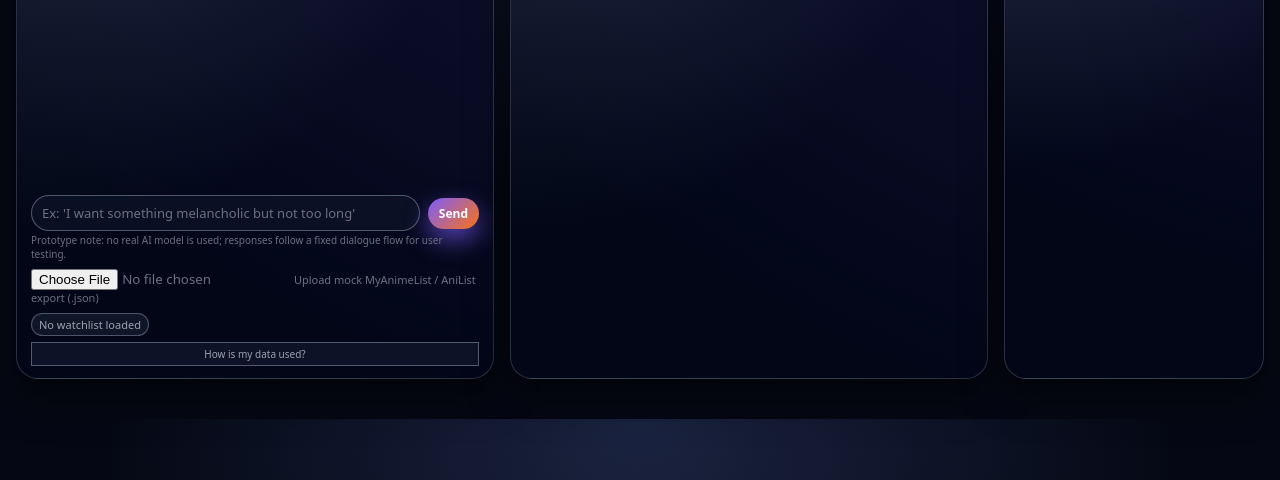
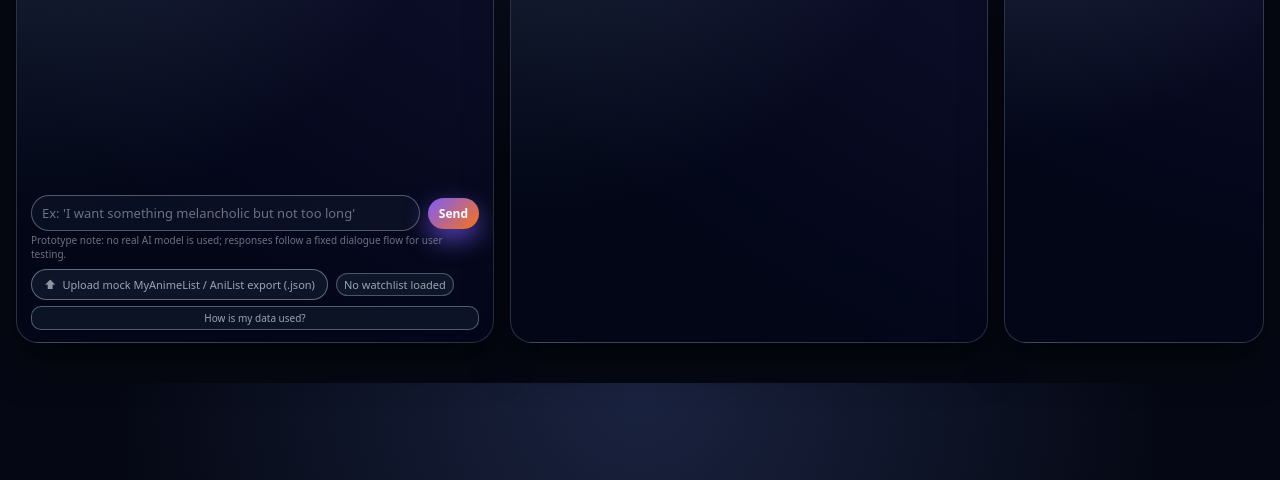
Before and after one commit to moc-exe/kana-anime-recommender, a plain HTML site: page index.html in a window 1280 px wide. Shown: the part 320-800 px from the top of the page. Drawn offline with Linux system fonts and the light colour scheme.

Commit message:
adjusted hover effects on buttons

```diff
--- a/index.html
+++ b/index.html
@@ -75,9 +75,13 @@
 
           <div class="watchlist-row">
             <label class="file-input">
+              <span class="file-input-icon">⬆</span>
+              <span class="file-input-label">
+                Upload mock MyAnimeList / AniList export (.json)
+              </span>
               <input id="watchlistInput" type="file" accept=".json" />
-              <span>Upload mock MyAnimeList / AniList export (.json)</span>
             </label>
+
             <span id="watchlistStatus" class="status-pill">
               No watchlist loaded
             </span>
--- a/styles.css
+++ b/styles.css
@@ -345,6 +345,15 @@ header {
   border-color: transparent;
   background: rgba(239, 68, 68, 0.2);
   color: #fecaca;
+}
+
+.btn-sm.danger:hover {
+  border-color: darkred;
+  color:red;
+}
+
+.btn-sm:hover{
+    border-color: rgba(148, 163, 184, 0.9);
 }
 
 .tiny-btn {
@@ -698,8 +707,41 @@ header {
 }
 
 .file-input {
+  position: relative;
+  display: inline-flex;
+  align-items: center;
+  gap: 6px;
+  padding: 6px 12px;
+  border-radius: 999px;
+  border: 1px solid rgba(148, 163, 184, 0.6);
+  background: rgba(15, 23, 42, 0.95);
+  color: var(--text-muted);
   font-size: 11px;
-  color: var(--text-soft);
+  cursor: pointer;
+  overflow: hidden;
+  white-space: nowrap;
+}
+
+.file-input:hover {
+  border-color: rgba(148, 163, 184, 0.9);
+  background: rgba(15, 23, 42, 1);
+}
+
+.file-input-icon {
+  font-size: 12px;
+  opacity: 0.9;
+}
+
+.file-input-label {
+  font-size: 11px;
+}
+
+/* hide the ugly native control but keep it clickable */
+.file-input input[type="file"] {
+  position: absolute;
+  inset: 0;
+  opacity: 0;
+  cursor: pointer;
 }
 
 .status-pill {
@@ -731,6 +773,11 @@ header {
 .data-usage-panel {
   max-width: 520px;
 }
+
+.data-usage-row button{
+  border-radius: 10px;
+}
+
 
 /* Misc */
 
@@ -833,6 +880,10 @@ header {
 .progress-arrow-btn span.arrow {
   font-size: 11px;
 }
+.progress-arrow-btn:hover {
+  border-color: rgba(148, 163, 184, 0.9);
+  background: rgba(15, 23, 42, 1);
+}
 
 
 /* Hide scrollbars but keep scroll functionality */
```
